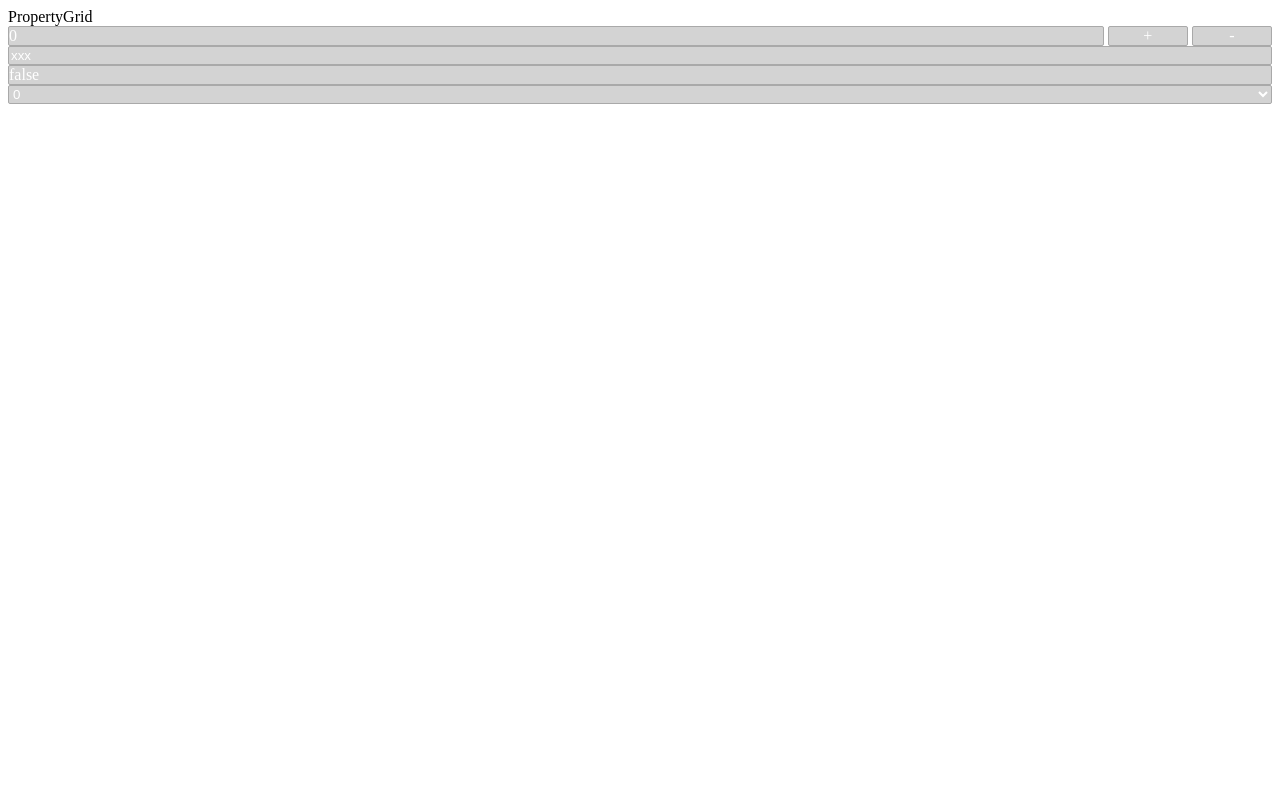
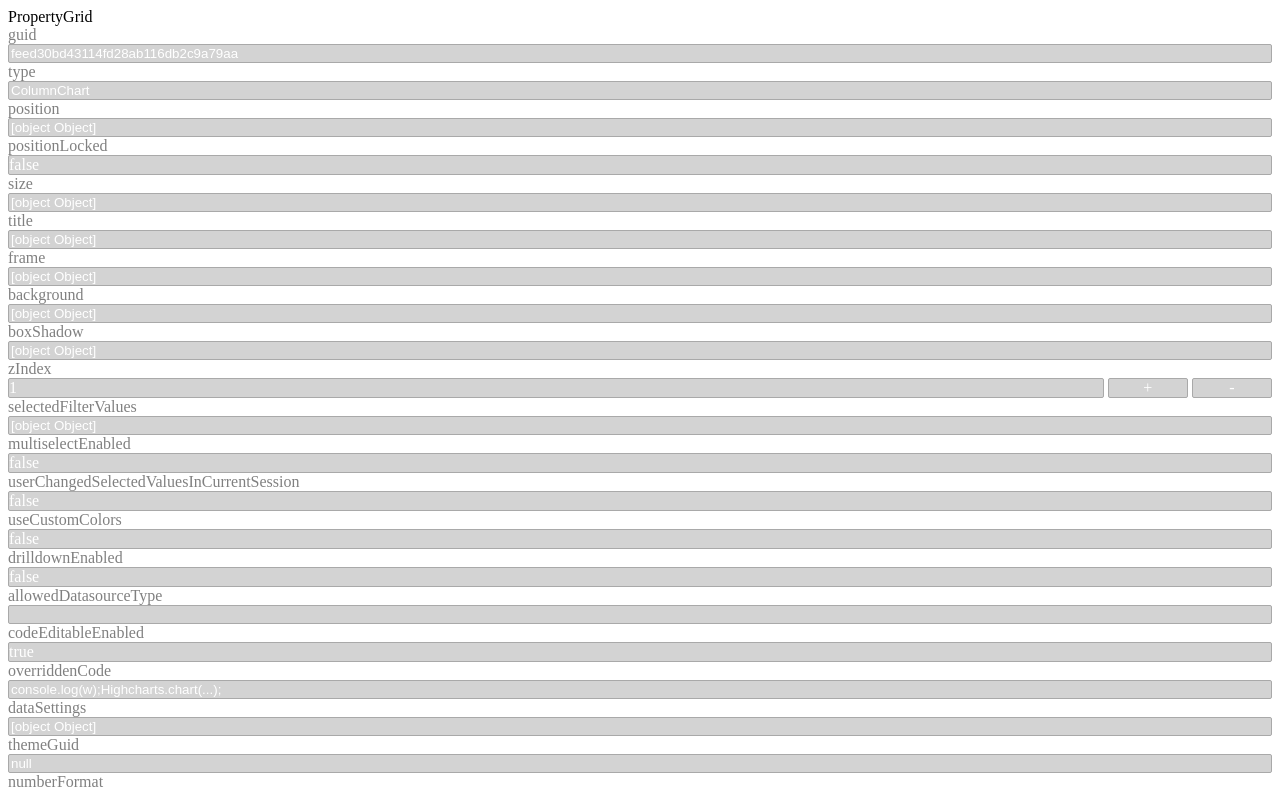
Before and after one commit to thetilliwilli/ControlRender, a React (Create React App) app: page / in a window 1280 px wide. Shown: the top 789 px of the page. Built offline with nearby package versions, Linux system fonts and the light colour scheme.

Commit message:
simple PropertyGrid from json

```diff
--- a/src/app.tsx
+++ b/src/app.tsx
@@ -12,20 +12,42 @@ import { BoolView } from "./view/bool-view";
 import { SubsetControl } from "./control/subset-control";
 import { SubsetView } from "./view/single-subset-view";
 
-var integerControl = new IntegerControl();
-var stringControl = new StringControl();
-var boolControl = new BoolControl();
-var subsetControl = new SubsetControl<string>([...Array(5)].map((_,i)=>""+i));
+import { properties } from "./properties";
 
+function withLabel(text: string, node: React.ReactNode): React.ReactNode {
+  return (
+    <div style={{ display: "flex", flexDirection: "column" }}>
+      <label style={{color:"grey"}}> {text} </label>
+      {node}
+    </div>
+  );
+}
 
-function PropertyGrid(){
+function propertyToRenderer([propertyKey, propertyValue]: [
+  string,
+  any
+]): React.ReactNode {
+  switch (typeof propertyValue) {
+    case "number":
+      return <IntegerView control={new IntegerControl(propertyValue)} />;
+    case "string":
+      return <StringView control={new StringControl(propertyValue)} />;
+    case "boolean":
+      return <BoolView control={new BoolControl(propertyValue)} />;
+    case "object": return <StringView control={new StringControl(""+propertyValue)} />;
+    default:
+      return <StringView control={new StringControl(propertyValue)} />;
+  }
+}
+
+function PropertyGrid() {
+  var renderedProps = Object.entries(properties).map((x:[string,any]) =>
+    withLabel(x[0], propertyToRenderer(x))
+  );
   return (
     <div>
       <div>PropertyGrid</div>
-      <IntegerView control={integerControl} />
-      <StringView control={stringControl} />
-      <BoolView control={boolControl} />
-      <SubsetView control={subsetControl} />
+      <div>{renderedProps}</div>
     </div>
   );
 }
--- a/src/control/bool-control.ts
+++ b/src/control/bool-control.ts
@@ -4,11 +4,15 @@ export class BoolControl extends EventEmitter {
 
   _value: boolean = false;
 
-  constructor(){
+  constructor(value : boolean){
     super();
+
+    this._value = value;
+
     this.false = this.false.bind(this);
     this.true = this.true.bind(this);
     this.invert = this.invert.bind(this);
+
   }
 
   public false() { this.emit("changed", this._value=false); }
--- a/src/control/integer-control.ts
+++ b/src/control/integer-control.ts
@@ -3,8 +3,11 @@ import { EventEmitter } from "events";
 export class IntegerControl extends EventEmitter {
   _value: number = 0;
 
-  constructor(){
+  constructor(value:number){
     super();
+
+    this._value = value;
+
     this.up = this.up.bind(this);
     this.down = this.down.bind(this);
   }
--- a/src/control/string-control.ts
+++ b/src/control/string-control.ts
@@ -3,8 +3,11 @@ import { EventEmitter } from "events";
 export class StringControl extends EventEmitter {
   _value: string = "xxx";
 
-  constructor(){
+  constructor(value:string){
     super();
+
+    this._value = value;
+
     this.change = this.change.bind(this);
   }
 
--- /dev/null
+++ b/src/properties.tsx
@@ -0,0 +1,37 @@
+export const properties: any = {
+  guid: "feed30bd43114fd28ab116db2c9a79aa",
+  type: "ColumnChart",
+  position: {},
+  positionLocked: false,
+  size: {},
+  title: {},
+  frame: {},
+  background: {},
+  boxShadow: {},
+  zIndex: 1,
+  selectedFilterValues: {},
+  multiselectEnabled: false,
+  userChangedSelectedValuesInCurrentSession: false,
+  useCustomColors: false,
+  drilldownEnabled: false,
+  allowedDatasourceType: [],
+  codeEditableEnabled: true,
+  overriddenCode: "console.log(w);\nHighcharts.chart(...);",
+  dataSettings: {},
+  themeGuid: null,
+  numberFormat: {},
+  legend: {},
+  yAxis: {},
+  yAxisOpposite: {},
+  xAxis: {},
+  series: [],
+  dataLabels: {},
+  tooltip: {},
+  controlPanel: {},
+  column: {},
+  stackedLabel: {},
+  isManualColumnSettings: false,
+  isStacking: false,
+  nullDataHandling: 0,
+  colorPalette: []
+};
--- a/tsconfig.json
+++ b/tsconfig.json
@@ -5,7 +5,8 @@
     "target": "es5",
     "lib": [
       "es6",
-      "dom"
+      "dom",
+      "es2017.object"
     ],
     "sourceMap": true,
     "allowJs": true,
```
Also changed, not shown: src/view/base-view.tsx (added, +15 -0 lines).
